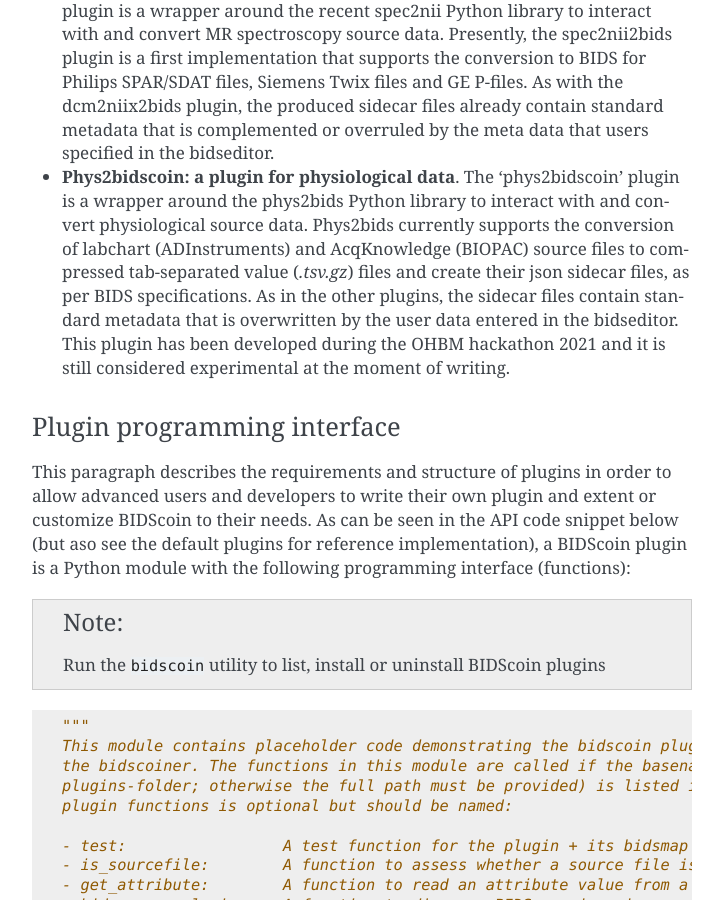
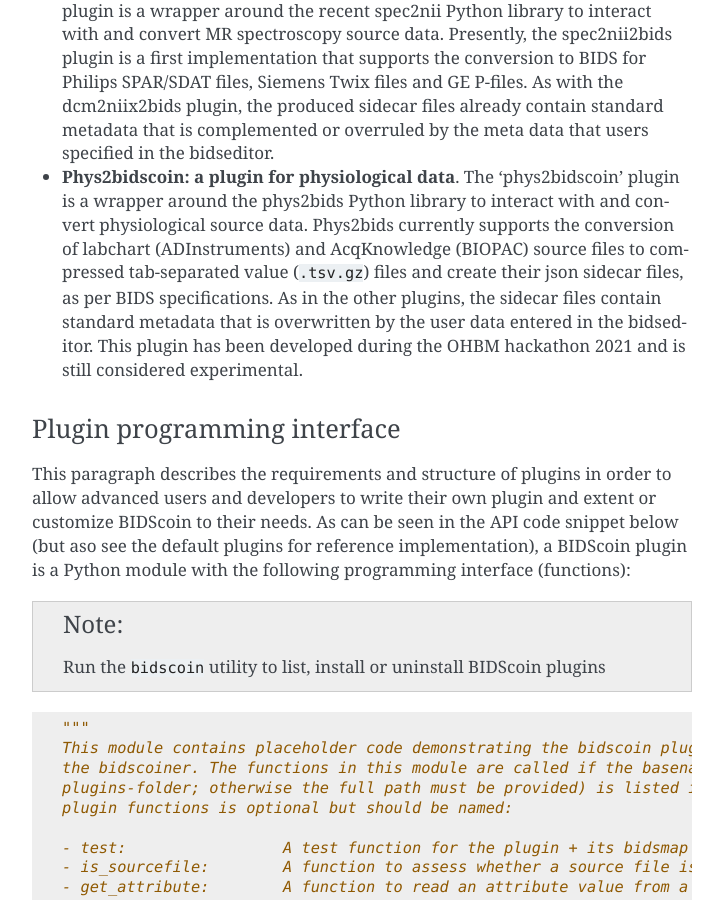
Before and after one commit to Donders-Institute/bidscoin, a Sphinx documentation site: the page built from docs/advanced.rst, in a window 1280 px wide and 900 px high, scrolled down 4070 px. Shown: the whole window, without its empty margins (388-1111 px from the left). Built offline with Sphinx 7.4.7, drawn with Linux system fonts in a browser that asks for light colours.

Commit message:
Documentation tweaks

```diff
--- a/docs/advanced.rst
+++ b/docs/advanced.rst
@@ -88,9 +88,9 @@
 
 all interactions of BIDScoin routines with source data are done via a plugin layer that abstracts away differences between source data formats. The bidsmapper and bidscoiner tools loop over the subjects/sessions in your source data repository and then use the plugins listed in the bidsmap to do the actual work. A few plugins come pre-installed:
 
-- **Dcm2niix2bids: a plugin for DICOM and PAR/XML data**. The ‘dcm2niix2bids’ plugin is a wrapper around the well-known pydicom, nibabel and dcm2niix tools to interact with and convert DICOM and Philips PAR(/REC)/XML source data. Pydicom is used to read DICOM attributes, nibabel is used to read PAR/XML attribute values and dcm2niix is used to convert the DICOM and PAR/XML source data to NIfTI  and create BIDS sidecar files. These sidecar files contain standard metadata but, to give more control to the user, this metadata is appended or overwritten by the data in the BIDS-mapping meta dictionary.
-- **Spec2nii2bids: a plugin for MR spectroscopy data**. The ‘spec2nii2bids’ plugin is a wrapper around the recent spec2nii Python library to interact with and convert MR spectroscopy source data. Presently, the spec2nii2bids plugin is a first implementation that supports the conversion to BIDS for Philips SPAR/SDAT files, Siemens Twix files and GE P-files. As with the dcm2niix2bids plugin, the produced sidecar files already contain standard metadata that is complemented or overruled by the meta data that users specified in the bidseditor.
-- **Phys2bidscoin: a plugin for physiological data**. The ‘phys2bidscoin’ plugin is a wrapper around the phys2bids Python library to interact with and convert physiological source data. Phys2bids currently supports the conversion of labchart (ADInstruments) and AcqKnowledge (BIOPAC) source files to compressed tab-separated value (`.tsv.gz`) files and create their json sidecar files, as per BIDS specifications. As in the other plugins, the sidecar files contain standard metadata that is overwritten by the user data entered in the bidseditor. This plugin has been developed during the OHBM hackathon 2021 and it is still considered experimental at the moment of writing.
+- **Dcm2niix2bids: a plugin for DICOM and PAR/XML data**. The 'dcm2niix2bids' plugin is a wrapper around the well-known pydicom, nibabel and dcm2niix tools to interact with and convert DICOM and Philips PAR(/REC)/XML source data. Pydicom is used to read DICOM attributes, nibabel is used to read PAR/XML attribute values and dcm2niix is used to convert the DICOM and PAR/XML source data to NIfTI  and create BIDS sidecar files. These sidecar files contain standard metadata but, to give more control to the user, this metadata is appended or overwritten by the data in the BIDS-mapping meta dictionary.
+- **Spec2nii2bids: a plugin for MR spectroscopy data**. The 'spec2nii2bids' plugin is a wrapper around the recent spec2nii Python library to interact with and convert MR spectroscopy source data. Presently, the spec2nii2bids plugin is a first implementation that supports the conversion to BIDS for Philips SPAR/SDAT files, Siemens Twix files and GE P-files. As with the dcm2niix2bids plugin, the produced sidecar files already contain standard metadata that is complemented or overruled by the meta data that users specified in the bidseditor.
+- **Phys2bidscoin: a plugin for physiological data**. The 'phys2bidscoin' plugin is a wrapper around the phys2bids Python library to interact with and convert physiological source data. Phys2bids currently supports the conversion of labchart (ADInstruments) and AcqKnowledge (BIOPAC) source files to compressed tab-separated value (``.tsv.gz``) files and create their json sidecar files, as per BIDS specifications. As in the other plugins, the sidecar files contain standard metadata that is overwritten by the user data entered in the bidseditor. This plugin has been developed during the OHBM hackathon 2021 and is still considered experimental.
 
 Plugin programming interface
 ^^^^^^^^^^^^^^^^^^^^^^^^^^^^
```
